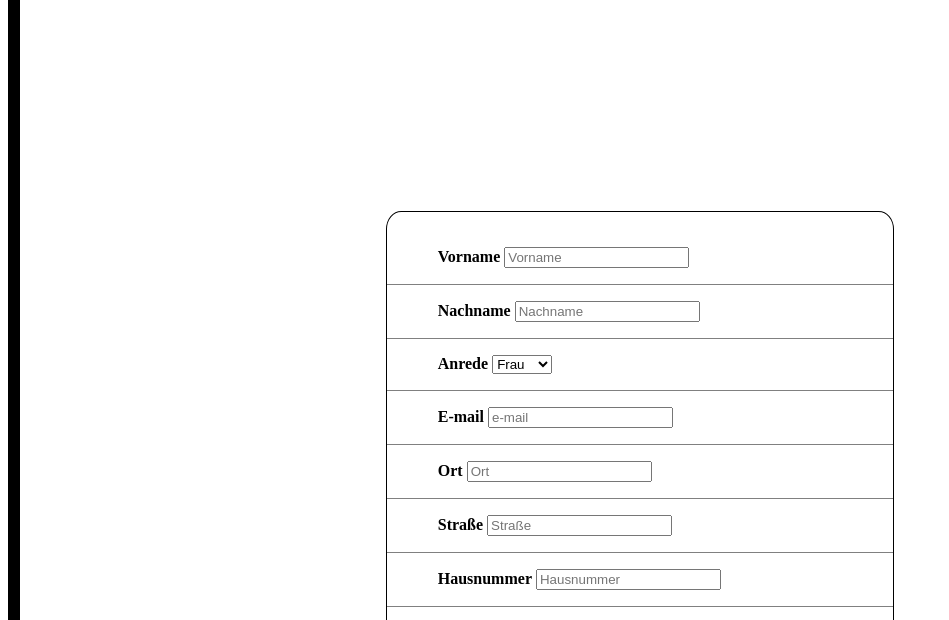
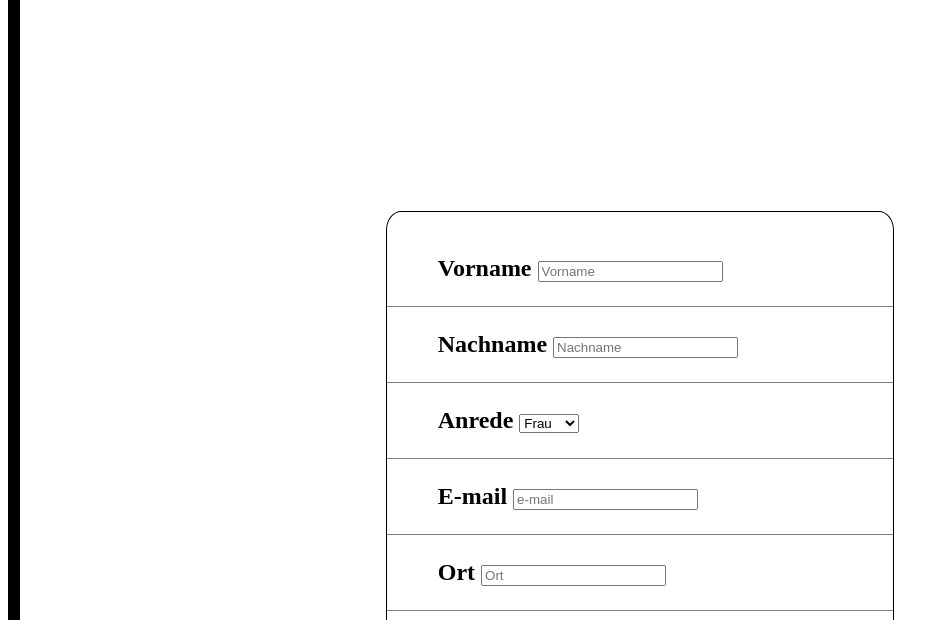
Before and after one commit to alina-blip/tofushop, a plain HTML site: page Anmeldeformular.html in a window 1280 px wide. Shown: the part 175-795 px from the top of the page, without its empty margins (0-949 px from the left). Drawn offline with Linux system fonts and the light colour scheme; a web font is replaced by a local one.

Commit message:
Update Anmeldeforum/Style

```diff
--- a/style.css
+++ b/style.css
@@ -179,7 +179,8 @@ p {
   margin:auto;
   margin-top: 15em;
   width: 40%;
-  height: 600px;
+  height: 632px;
+
 
 }
 
@@ -188,5 +189,6 @@ p {
   padding-left:10%;
   padding-top: 1em;
   padding-bottom:1em;
+  font-size: 1.5em;
 
 }
```
